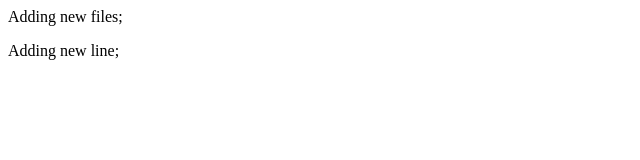
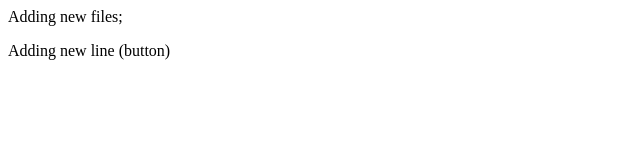
Before and after one commit to DZOHAIB/LocalRepo, a plain HTML site: page index.html in a window 1280 px wide. Shown: the full height of the page, 0-640 px from the left. Drawn offline with Linux system fonts and the light colour scheme.

```diff
--- a/index.html
+++ b/index.html
@@ -3,5 +3,5 @@
 </p>
 
 <p>
-    Adding new line;
+    Adding new line (button)
 </p>
```
